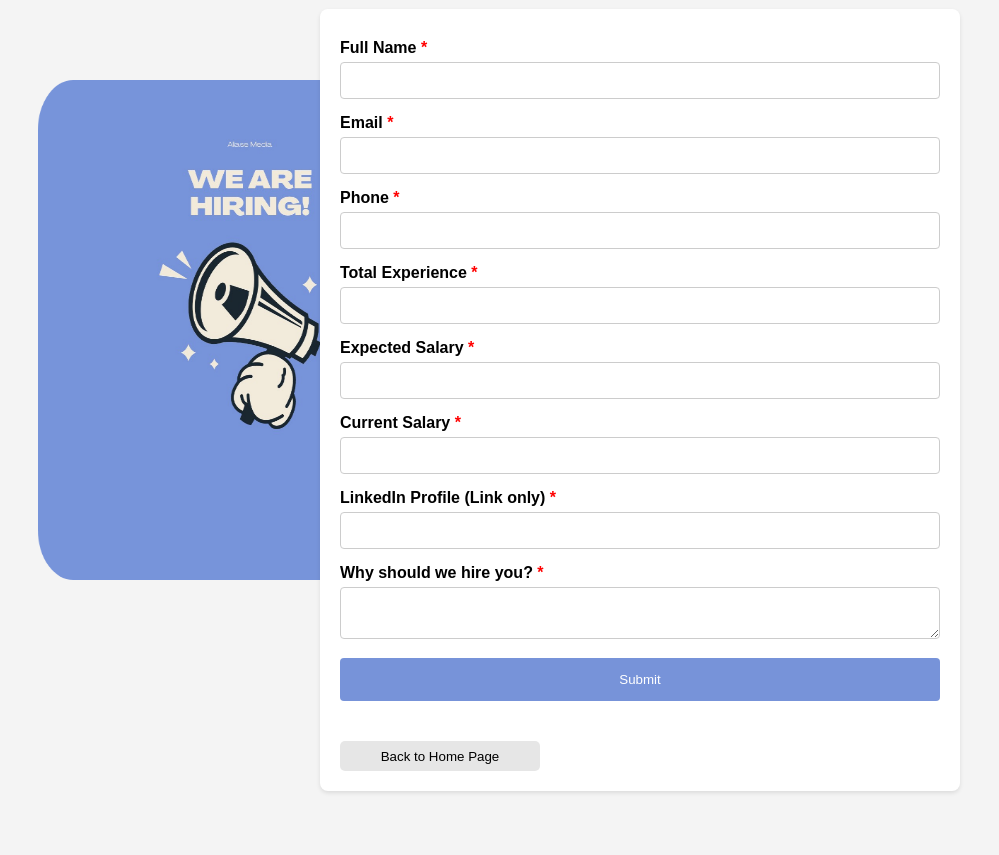
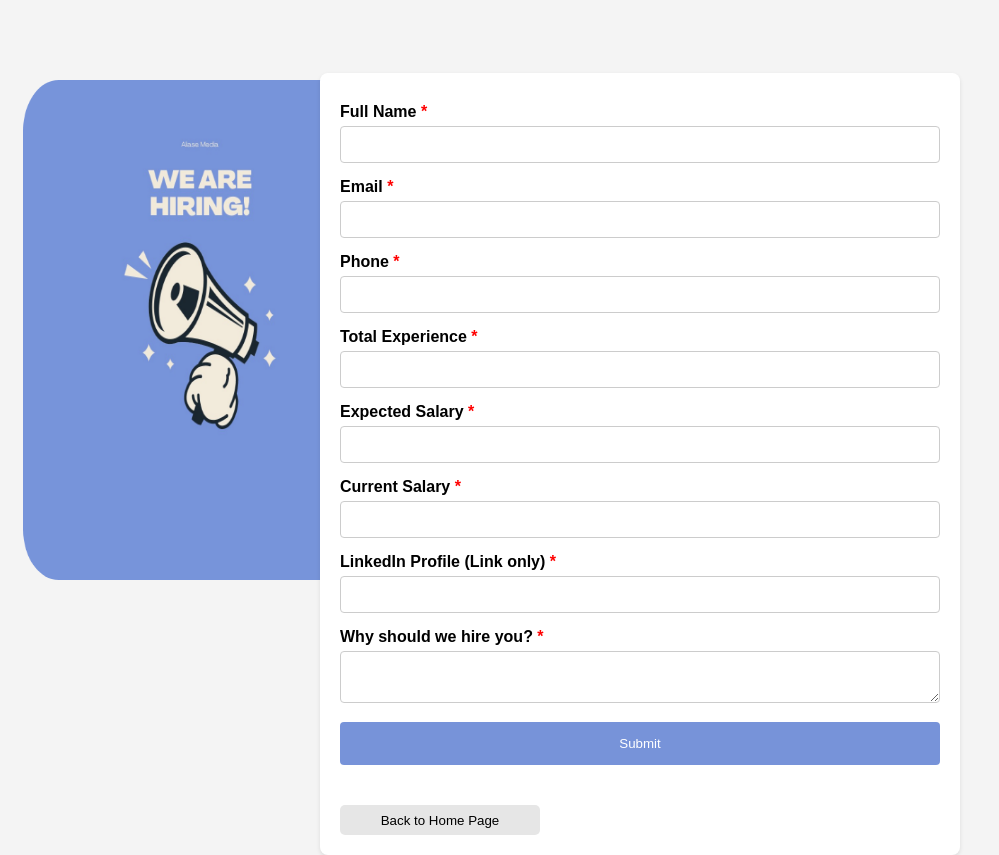
Before and after one commit to HuzaifaChaudary/aliasemedia, a plain HTML site: page recruit/recruit.html in a window 1280 px wide. Shown: the whole page, without its empty margins (0-999 px from the left). Before the commit the page ends 800 px from the top, so only its background shows below. Drawn offline with Linux system fonts and the light colour scheme.

Commit message:
width removal

```diff
--- a/recruit/recruit.html
+++ b/recruit/recruit.html
@@ -85,9 +85,9 @@
 
     <body>
 
-        <img src="../../../hiring.png" alt="3D Graphic" class="graphic" style="width: 600px;height: 500px;">
+        <img src="../../../hiring.png" alt="3D Graphic" class="graphic" style="width: 500px;height: 500px;">
 
-        <form id="hiringForm">
+        <form id="hiringForm" style="margin-top: 10%;">
             <label for="fullName">Full Name<span class="required-field"></span></label>
             <input type="text" id="fullName" name="fullName" required>
 
```
